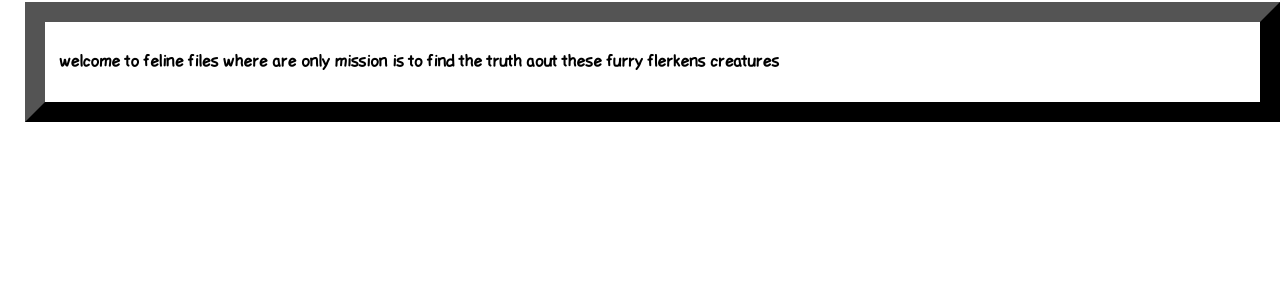
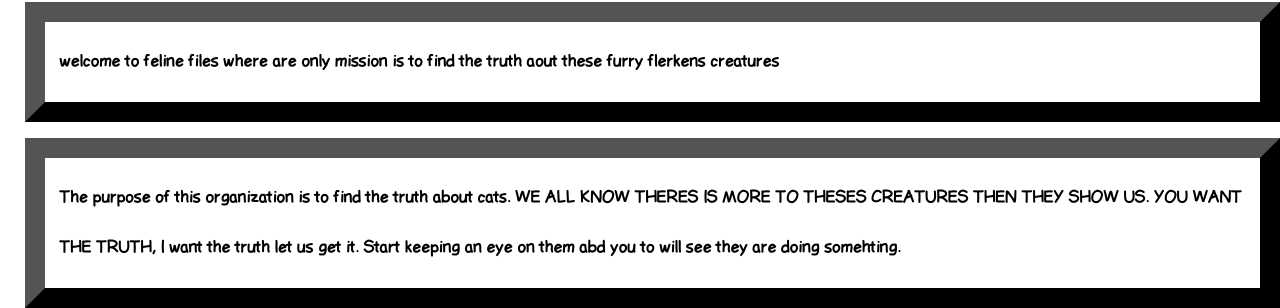
Before and after one commit to jamcolum13/jamcolum13.io, a plain HTML site: page WebDev/Portfolio/final-draft/home.html in a window 1280 px wide. Shown: the part 1031-1339 px from the top of the page. Before the commit the page ends 1153 px from the top, so only its background shows below. Drawn offline with Linux system fonts and the light colour scheme.

Commit message:
Add files via upload

```diff
--- a/WebDev/Portfolio/final-draft/home.html
+++ b/WebDev/Portfolio/final-draft/home.html
@@ -48,10 +48,11 @@
 
 
 
+
 <img src="img/batleo.png">
 
 <p> welcome to feline files where are only mission is to find the truth aout these furry flerkens creatures </p>
-
+ <p> The purpose of this organization is to find the truth about cats. WE ALL KNOW THERES IS MORE TO THESES CREATURES THEN THEY SHOW US. YOU WANT THE TRUTH, I want the truth let us get it. Start keeping an eye on them abd you to will see they are doing somehting.   </p>
 
 
   </div><!-- close "container" -->
```
Also changed, not shown: WebDev/Portfolio/FinalProject.html (line endings or trailing spaces).
